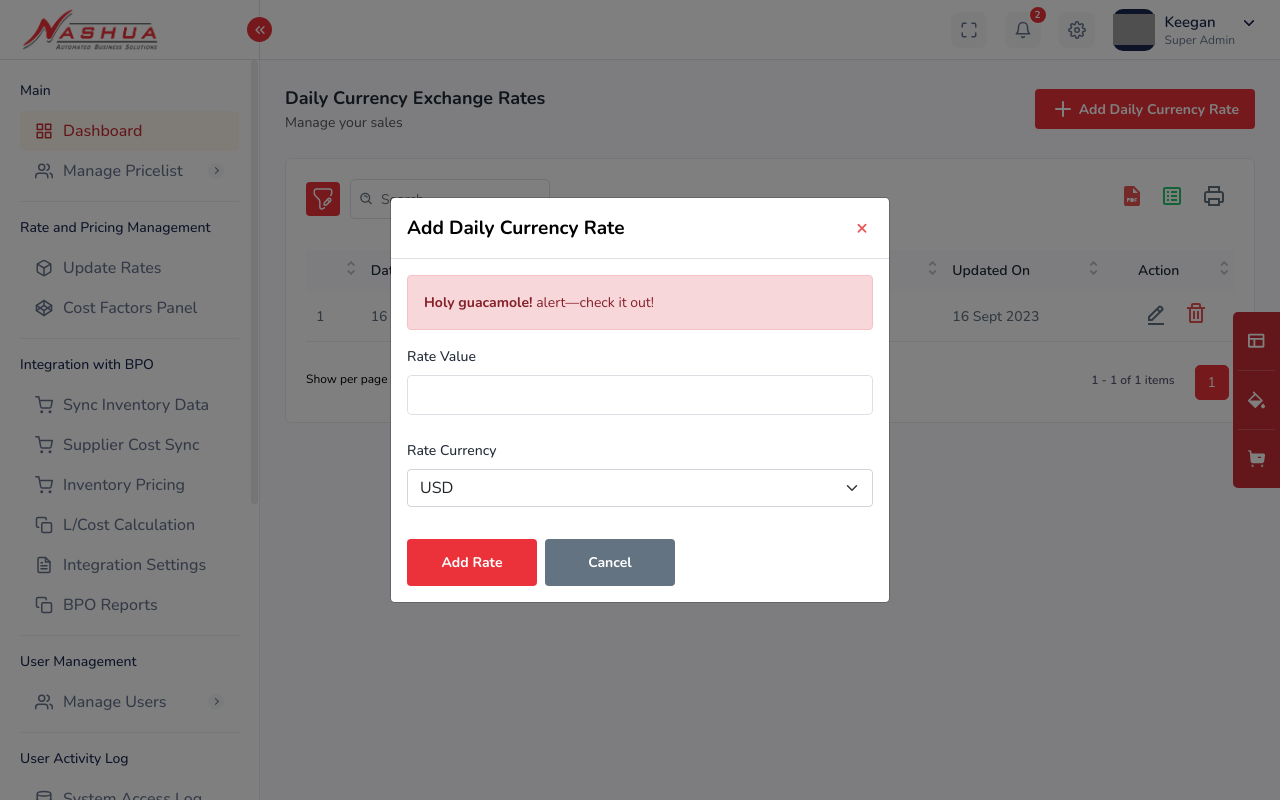
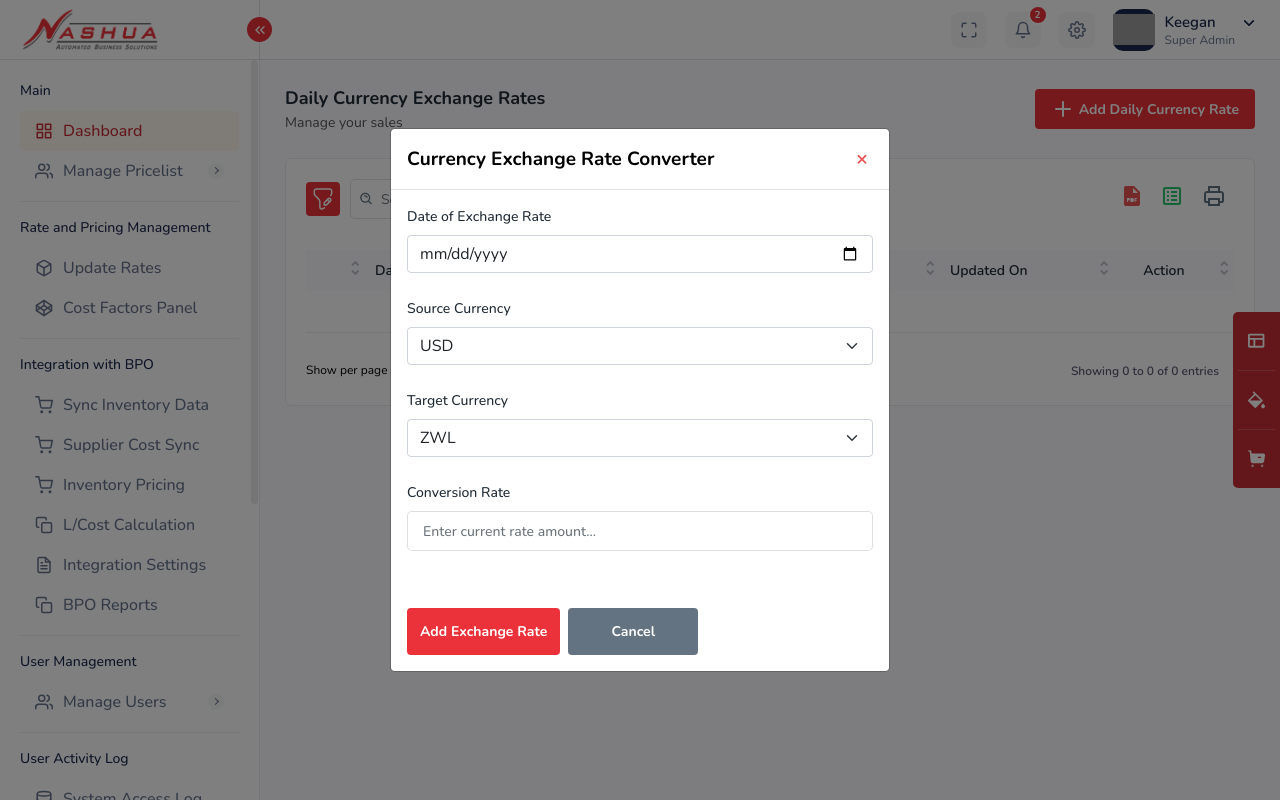
Before and after one commit to techxwithwayne/NashuaXpressPriceSync, a Django app: page /pricesync/rateupdatelog in a window 1280 px wide, after a click on "Add Daily Currency Rate". Run offline with Django 4.2, Linux system fonts and the light colour scheme; data that the repository does not hold is empty; some libraries are stand-ins or nearby versions; grey boxes are pictures that could not be loaded.

Commit message:
Versioning with MSSQL DB

```diff
--- /dev/null
+++ b/PriceSync/db_utils.py
@@ -0,0 +1,24 @@
+import pyodbc
+
+def get_db_connection():
+    try:
+        # Define your database connection parameters here
+        server = 'NASHUA-WAYNE'
+        database = 'NashuaXpressDB'
+        username = 'wayne'
+        password = 'techx@2023'
+        driver = '{ODBC Driver 17 for SQL Server}'
+
+        # Create a connection string
+        connection_string = f"DRIVER={driver};SERVER={server};DATABASE={database};UID={username};PWD={password};"
+
+        # Establish the database connection
+        conn = pyodbc.connect(connection_string)
+
+        return conn
+
+    except pyodbc.Error as e:
+        print(f"Database connection error: {str(e)}")
+        return None
+
+# You can add other database-related utility functions or configurations here if needed
--- a/PriceSync/templates/ps_blocks/rateUpdateLog.html
+++ b/PriceSync/templates/ps_blocks/rateUpdateLog.html
@@ -95,13 +95,14 @@
     </tr>
     </thead>
     <tbody>
+        {% for data in ExchangeRate %}
     <tr>
     <td>1</td>
-    <td>16 Sept 2023</td>
-    <td>USD</td>
-    <td class="text-red">100.00</td>
-    <td>Keegan</td>
-    <td>16 Sept 2023</td>
+    <td>{{ data.rateDate }}</td>
+    <td>{{ data.rateBaseCurrency }}_{{ data.rateTargetCurrency }}</td>
+    <td class="text-red">{{ data.rateValue }}</td>
+    <td>{{ data.rateUpdatedOn }}</td>
+    <td>{{ data.rateUpdatedBy }}</td>
     <td class="text-end">
     <a class="me-3" href="javascript:void(0);" data-bs-toggle="modal" data-bs-target="#editpayment">
     <img src="{% static 'assets/img/icons/edit.svg' %}" alt="img">
@@ -111,6 +112,7 @@
     </a>
     </td>
     </tr>
+    {% endfor %}
     </tbody>
     </table>
     </div>
@@ -125,44 +127,82 @@
 <div class="modal fade" id="addpayment" tabindex="-1" role="dialog" aria-hidden="true">
     <div class="modal-dialog modal-dialog-centered" role="document">
     <div class="modal-content">
+    	<form method="POST">
+            {% csrf_token %}
     <div class="modal-header">
-    <h5 class="modal-title">Add Daily Currency Rate</h5>
+    <h5 class="modal-title">Currency Exchange Rate Converter</h5>
     <button type="button" class="close" data-bs-dismiss="modal" aria-label="Close">
     <span aria-hidden="true">&times;</span>
     </button>
     </div>
     <div class="modal-body">
     <div class="row">
-        <div class="col-12">
-        <div class="alert alert-danger" role="alert">
-            <strong>Holy guacamole!</strong> alert—check it out!
-          </div>
-        </div>
     <div class="col-12">
     <div class="form-group">
-    <label>Rate Value</label>
-    <input type="text" required>
+    <label>Date of Exchange Rate</label>
+    <input type="date" name="ratedate" class="form-control" required>
     </div>
     </div>
 
     <div class="col-12">
-    <div class="form-group mb-0">
-    <label>Rate Currency</label>
-    <select class="form-select" required>
-    <option> USD</option>
-    <option> ZAR</option>
+    <div class="form-group">
+    <label>Source Currency</label>
+    <select class="form-select" name="basecurrency" required>
+    <option value="USD">USD</option>
+    <option value="ZAR">ZAR</option>
+    <option value="ZWL">ZWL</option>
     </select>
     </div>
     </div>
 
+
+    <div class="col-12">
+        <div class="form-group">
+        <label>Target Currency</label>
+        <select class="form-select" name="targetcurrency" required>
+        <option value="ZWL">ZWL</option>
+        <option value="USD">USD</option>
+        <option value="ZAR">ZAR</option>
+        </select>
+        </div>
+        </div>
+
+        <div class="col-12">
+            <div class="form-group">
+            <label>Conversion Rate</label>
+            <input type="text" id="decimalInput" name="ratevalue" oninput="validateDecimal(this)" class="form-control" placeholder="Enter current rate amount..." required>
+            </div>
+            </div>
+
     </div>
     </div>
+
     <div class="modal-footer ">
-    <button type="button" class="btn btn-submit">Add Rate</button>
+    <button type="submit" class="btn btn-submit">Add Exchange Rate</button>
     <button type="button" class="btn btn-cancel" data-bs-dismiss="modal">Cancel</button>
     </div>
+    </form>
     </div>
     </div>
     </div>
 <!-- modal add end-->
+
+
+
+<script>
+    function validateDecimal(input) {
+        // Remove any non-numeric and non-decimal characters
+        input.value = input.value.replace(/[^0-9.,]/g, '');
+
+        // Replace commas with periods (if your locale uses commas as decimals)
+        input.value = input.value.replace(/,/g, '.');
+
+        // Ensure there's only one decimal point
+        var parts = input.value.split('.');
+        if (parts.length > 2) {
+            input.value = parts[0] + '.' + parts.slice(1).join('');
+        }
+    }
+
+</script>
 {% endblock %}
--- a/PriceSync/views.py
+++ b/PriceSync/views.py
@@ -1,9 +1,10 @@
 from django.shortcuts import render
 from django.http import HttpResponse
 from tablib import Dataset
-from .models import PriceList
+from .models import PriceList, ExchangeRate
 from .resources import pricelistResource
-
+from .db_utils import get_db_connection
+from datetime import datetime
 import pyodbc
 
 
@@ -25,7 +26,41 @@ def signup(request):
     return render(request, 'ps_blocks/signup.html')
 
 def rateupdate(request):
-    return render(request, 'ps_blocks/rateUpdateLog.html')
+    if request.method == 'POST':
+        if request.POST.get('ratedate') and request.POST.get('basecurrency') and request.POST.get('targetcurrency') and request.POST.get('ratevalue'):
+            # Create a datetime object
+            current_datetime = datetime.now()
+            current_datetime_str = str(current_datetime)
+            insertdexrate = ExchangeRate()
+            insertdexrate.rateDate = request.POST.get('ratedate')
+            insertdexrate.rateBaseCurrency = request.POST.get('basecurrency')
+            insertdexrate.rateTargetCurrency = request.POST.get('targetcurrency')
+            insertdexrate.rateValue = request.POST.get('ratevalue')
+            insertdexrate.rateUpdatedBy = "Keegan Solomon"
+            insertdexrate.rateUpdatedOn = current_datetime_str
+            # Query the database to check if the values exist
+            if ExchangeRate.objects.filter(rateDate=request.POST.get('ratedate'), rateBaseCurrency=request.POST.get('basecurrency'), rateTargetCurrency=request.POST.get('targetcurrency')).exists():
+                # Values already exist in the database, return JavaScript alert
+                alert_message = "Values already exist in the database!"
+                js_code = f"alert('{alert_message}');"
+                return HttpResponse(js_code, content_type="application/javascript")
+            else:
+                conn = get_db_connection()
+                cursor = conn.cursor()
+                cursor.execute("INSERT INTO PriceSync_exchangerate VALUES('"+insertdexrate.rateDate+"','"+insertdexrate.rateBaseCurrency+"','"+insertdexrate.rateTargetCurrency+"','"+insertdexrate.rateValue+"','"+insertdexrate.rateUpdatedBy+"','"+insertdexrate.rateUpdatedOn+"')")
+                cursor.commit()
+                #get the data back
+                cursor.execute("SELECT * FROM PriceSync_exchangerate ORDER BY rateDate DESC")
+                result = cursor.fetchall()
+                return render(request, 'ps_blocks/rateUpdateLog.html', {'ExchangeRate':result})
+
+    conn = get_db_connection()
+    cursor = conn.cursor()
+    cursor.execute("SELECT * FROM PriceSync_exchangerate ORDER BY rateDate DESC")
+    result = cursor.fetchall()
+    return render(request, 'ps_blocks/rateUpdateLog.html', {'ExchangeRate':result})
+
+
 
 def costfactors(request):
     return render(request, 'ps_blocks/costfactorspanel.html')
@@ -33,25 +68,44 @@ def costfactors(request):
 # pages to create
 def uploadplist(request):
     if request.method == 'POST':
-        pricelist_resource = pricelistResource()
-        dataset = Dataset()
-        new_pricelist = request.FILES['my_file']
-        imported_data = dataset.load(new_pricelist.read(), format='xlsx')
-        for data in imported_data:
-            value = PriceList(
-                data[0],
-                data[1],
-                data[2]
-            )
-            value.save()
+        if request.POST.get('supplier_name') and request.POST.get('pl_currency'):
+            pricelist_resource = pricelistResource()
+            dataset = Dataset()
+            new_pricelist = request.FILES['my_file']
+            imported_data = dataset.load(new_pricelist.read(), format='xlsx')
+            supplier_val = request.POST.get('supplier_name')
+            currency_val = request.POST.get('pl_currency')
+            for data in imported_data:
+                value = PriceList(
+                    data[0],
+                    data[1],
+                    data[2],
+                    currency_val,
+                    supplier_val
+                )
+                value.save()
 
     return render(request, 'ps_blocks/uploadpricelist.html')
 
 def viewpricelist(request):
-    conn = pyodbc.connect('Driver={ODBC Driver 17 for SQL Server};'
-                          'Server=NASHUA-WAYNE;'
-                          'Database=NashuaXpressDB;'
-                          'Trusted_Connection=yes;')
+    if request.method == 'POST':
+        try:
+            conn = get_db_connection()
+            cursor = conn.cursor()
+            cursor.execute("DELETE FROM PriceSync_pricelist")
+            # Commit the changes
+            conn.commit()
+
+            # Close the cursor and connection
+            cursor.close()
+            conn.close()
+
+        except Exception as e:
+            # Handle any exceptions or errors here
+            print(f"Error: {str(e)}")
+
+
+    conn = get_db_connection()
     cursor = conn.cursor()
     cursor.execute("SELECT * FROM PriceSync_pricelist")
     result = cursor.fetchall()
```
Also changed, not shown: PriceSync/models.py (+16 -0 lines), PriceSync/templates/ps_blocks/pricelist.html (+9 -48 lines), PriceSync/templates/ps_blocks/uploadpricelist.html (+20 -17 lines), PriceSync/migrations/0002_pricelist_prodcurrency_pricelist_prodsupplier.py (added), PriceSync/migrations/0003_exchangerate.py (added), 1 other file.
